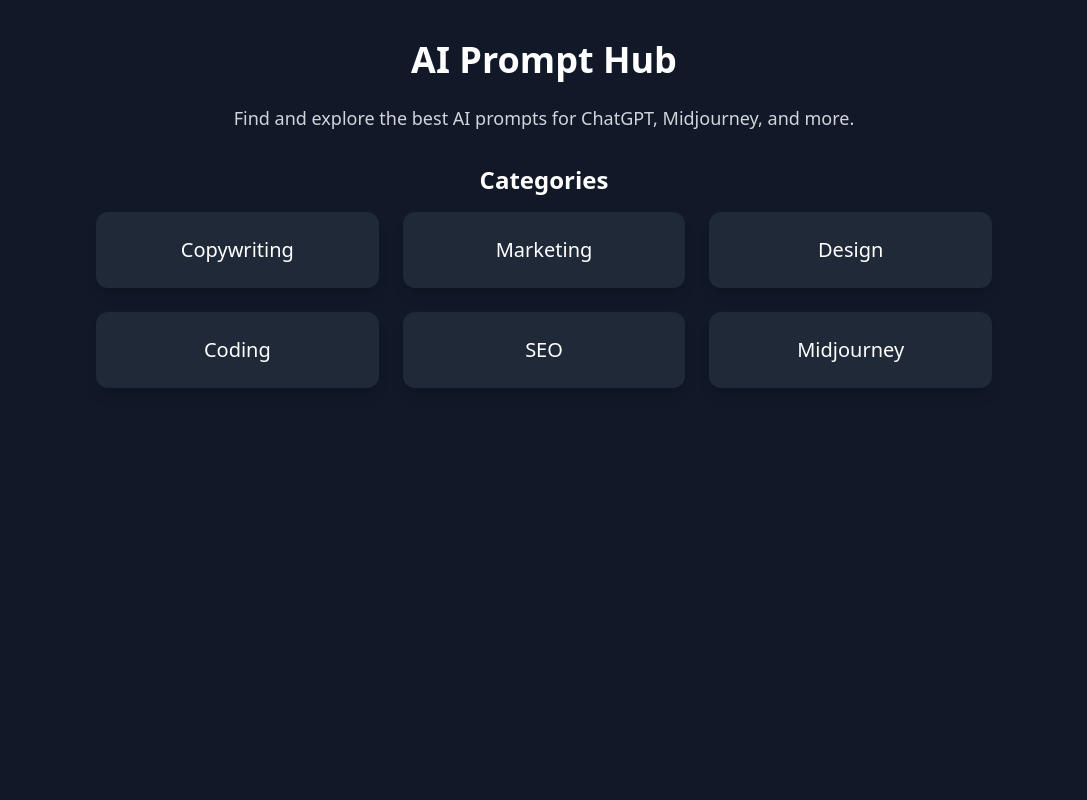
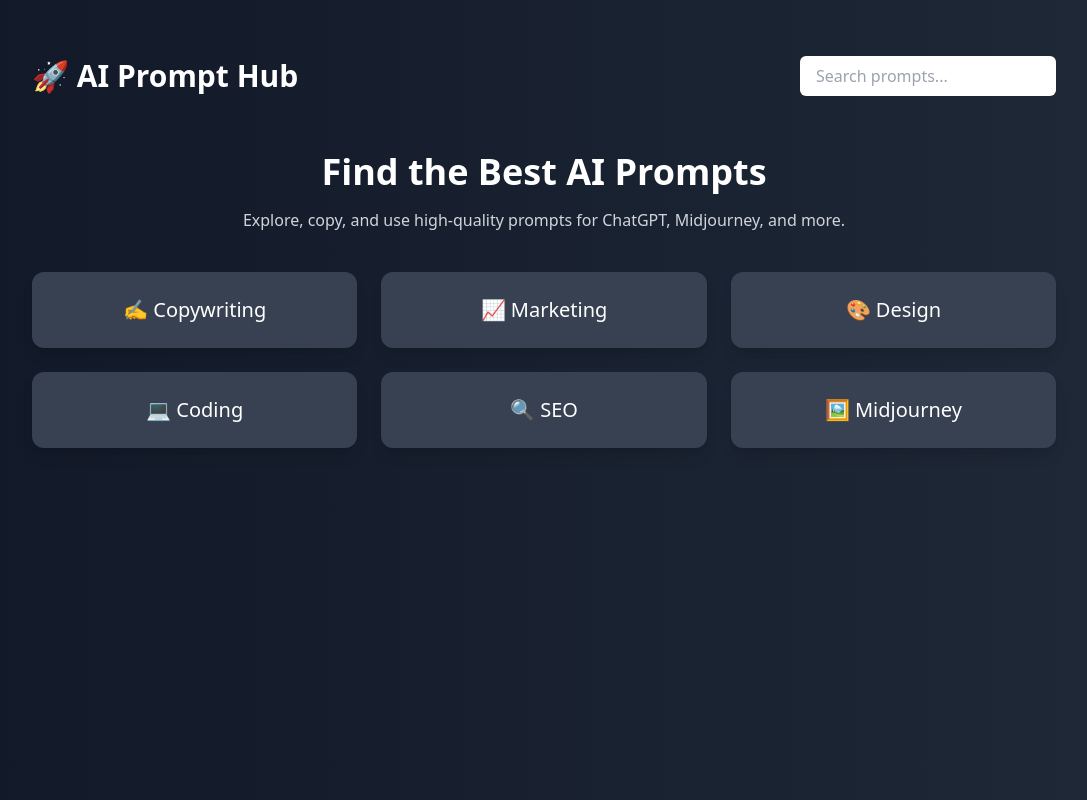
Before and after one commit to MarcoSchifano/ai-prompt-hub, a Next.js app: page / in a window 1280 px wide. Shown: the whole page, without its empty margins (96-1183 px from the left). Built offline with nearby package versions, Linux system fonts and the light colour scheme.

Commit message:
Add files via upload

```diff
--- a/pages/index.js
+++ b/pages/index.js
@@ -2,18 +2,24 @@
 
 export default function Home() {
   return (
-    <div className="min-h-screen bg-gray-900 text-white flex flex-col items-center p-10">
-      <h1 className="text-4xl font-bold mb-6">AI Prompt Hub</h1>
-      <p className="text-lg text-gray-300 mb-8">Find and explore the best AI prompts for ChatGPT, Midjourney, and more.</p>
+    <div className="min-h-screen bg-gradient-to-r from-gray-900 to-gray-800 text-white flex flex-col items-center px-6 py-10">
+      <header className="w-full max-w-5xl flex justify-between items-center py-4">
+        <h1 className="text-3xl font-bold">🚀 AI Prompt Hub</h1>
+        <input type="text" placeholder="Search prompts..." className="px-4 py-2 rounded-md text-black w-64" />
+      </header>
 
-      <h2 className="text-2xl font-semibold mb-4">Categories</h2>
-      <div className="grid grid-cols-1 sm:grid-cols-2 md:grid-cols-3 gap-6 w-full max-w-4xl">
-        <CategoryCard href="/prompts/copywriting" title="Copywriting" />
-        <CategoryCard href="/prompts/marketing" title="Marketing" />
-        <CategoryCard href="/prompts/design" title="Design" />
-        <CategoryCard href="/prompts/coding" title="Coding" />
-        <CategoryCard href="/prompts/seo" title="SEO" />
-        <CategoryCard href="/prompts/midjourney" title="Midjourney" />
+      <section className="text-center my-10">
+        <h2 className="text-4xl font-extrabold mb-4">Find the Best AI Prompts</h2>
+        <p className="text-gray-300">Explore, copy, and use high-quality prompts for ChatGPT, Midjourney, and more.</p>
+      </section>
+
+      <div className="grid grid-cols-1 sm:grid-cols-2 md:grid-cols-3 gap-6 w-full max-w-5xl">
+        <CategoryCard href="/prompts/copywriting" title="✍️ Copywriting" />
+        <CategoryCard href="/prompts/marketing" title="📈 Marketing" />
+        <CategoryCard href="/prompts/design" title="🎨 Design" />
+        <CategoryCard href="/prompts/coding" title="💻 Coding" />
+        <CategoryCard href="/prompts/seo" title="🔍 SEO" />
+        <CategoryCard href="/prompts/midjourney" title="🖼️ Midjourney" />
       </div>
     </div>
   );
@@ -22,7 +28,7 @@
 function CategoryCard({ href, title }) {
   return (
     <Link href={href}>
-      <div className="bg-gray-800 hover:bg-gray-700 text-center py-6 rounded-xl shadow-lg cursor-pointer transition-all duration-300">
+      <div className="bg-gray-700 hover:bg-gray-600 text-center py-6 rounded-xl shadow-lg cursor-pointer transition-all duration-300 transform hover:scale-105">
         <h3 className="text-xl font-medium">{title}</h3>
       </div>
     </Link>
```
